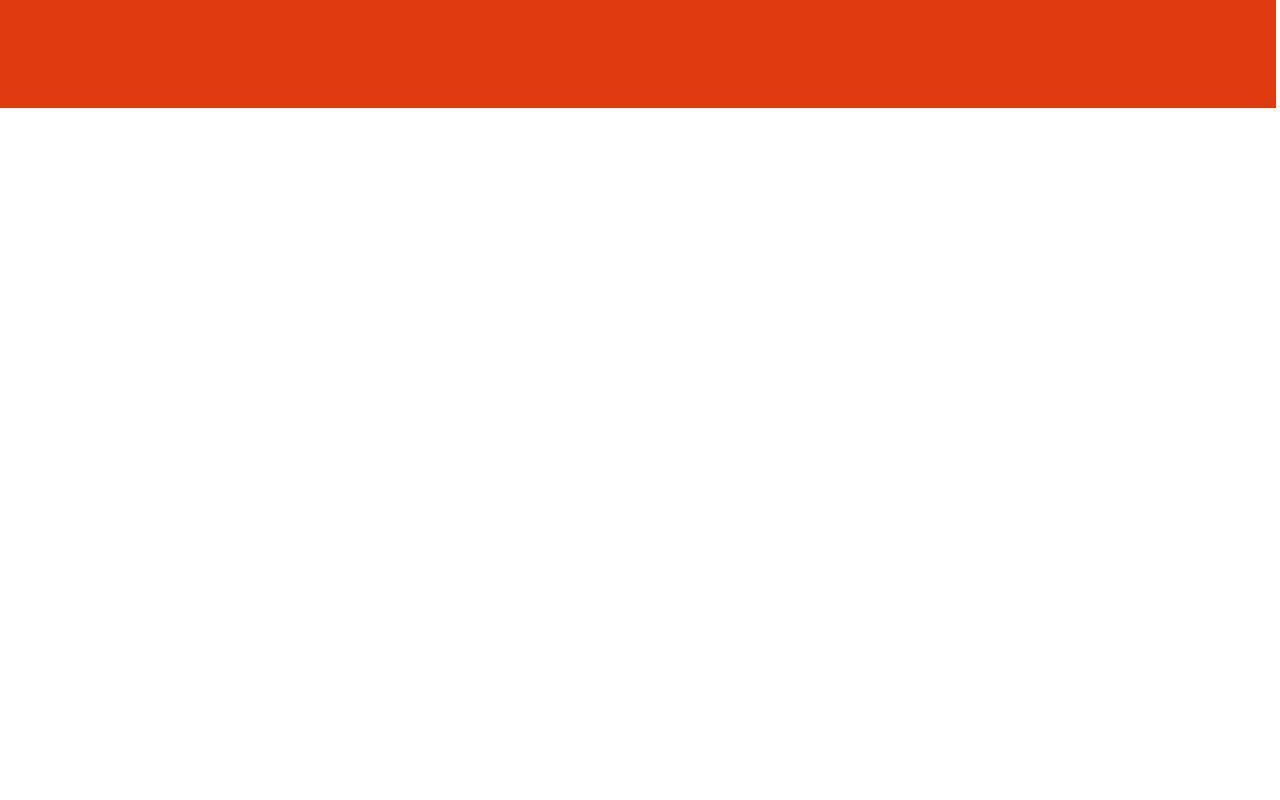
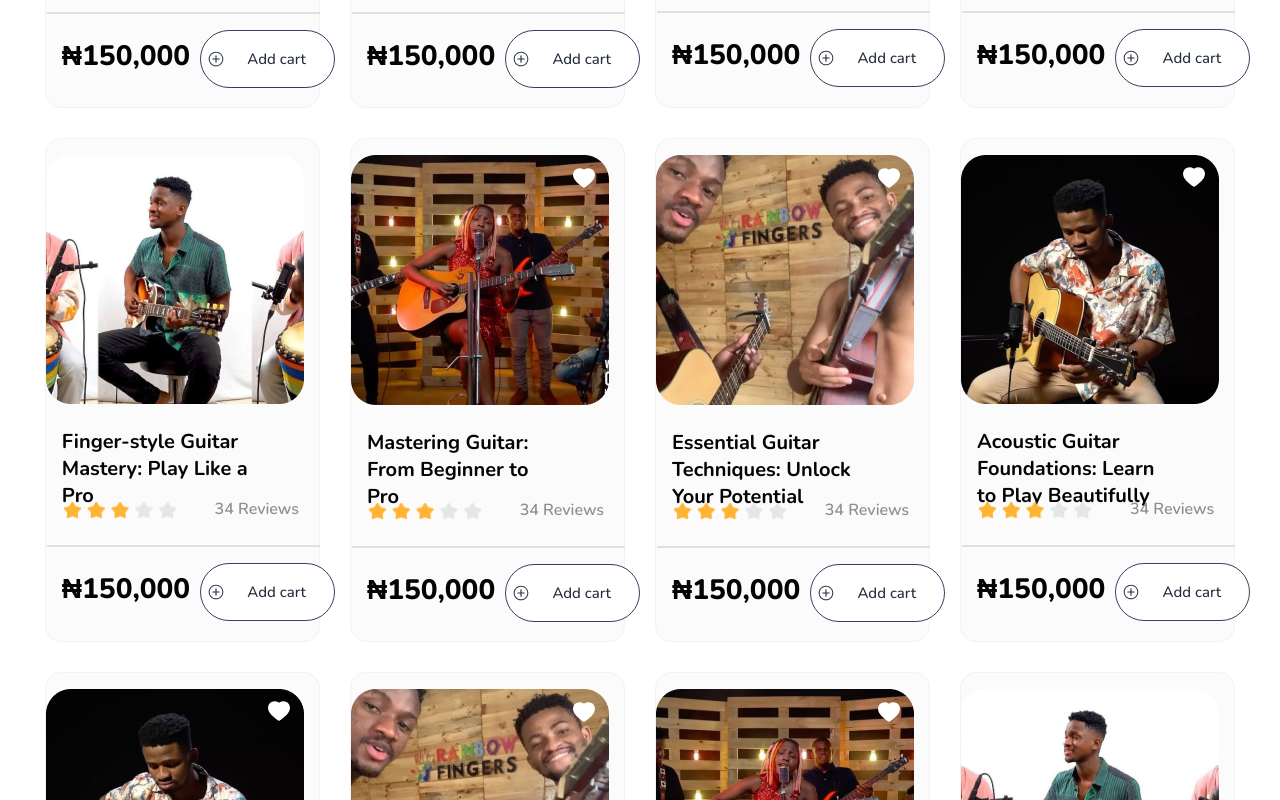
Before and after one commit to SamuelOgbonnaeze/rainbow-fingers, a Next.js app: page /Store in a window 1280 px wide. Shown: the part 1180-1980 px from the top of the page. Before the commit the page ends 1288 px from the top, so only its background shows below. Built offline with nearby package versions, Linux system fonts and the light colour scheme.

Commit message:
Daily commit

```diff
--- a/components/StorePage/StoreCourses.jsx
+++ b/components/StorePage/StoreCourses.jsx
@@ -1,7 +1,85 @@
-import React from 'react'
+import React, { useState } from 'react'
+import Image from 'next/image'
+import { BsSearch } from 'react-icons/bs'
+import Learn_1 from '@/public/images/learn-plan-1.png'
+import Learn_2 from '@/public/images/learn-plan-2.png'
+import Learn_3 from '@/public/images/learn-plan-3.png'
+import Learn_4 from '@/public/images/learn-plan-4.png'
+import Ratings from '@/public/images/rating.png'
+import RightArrow from "@/public/images/right-arrow.png"
+import { IoIosAddCircleOutline } from 'react-icons/io'
+import { AiFillHeart } from 'react-icons/ai'
+import { CiLocationOn } from 'react-icons/ci'
+
+const StoreCourses = () => {
+    function Card(props) {
+        return <div className='h-[400px] md:h-[504px] rounded-[16px] border-solid border-[1px] border-[#F2F2F2] flex flex-col pt-4 bg-[#FBFBFB] hover:shadow-xl hover:scale-105 ease-in-out duration-300'>
+            <div className='relative mx-auto w-[150px] md:w-[274px]'>
+                <Image
+                    src={props.img}
+                    width={258}
+                    height={250}
+                    alt='sample_1 image'
+
+                />
+                <div
+                    className='absolute -mt-[140px] md:-mt-[240px] ml-[120px] md:ml-[220px] rounded-[20%] hover:cursor-pointer'
+                    style={{ color: color }}
+                    onClick={handleClick}
+                    onDoubleClick={handleDoubleClick}
+                >
+                    <AiFillHeart
+                        size={26}
+                        className=''
+
+                    />
+                </div>
+
+            </div>
 
 
-const StoreCourses = () => {
+            <p className='lg:w-[70%] h-[49px] ml-2 md:ml-4 font-nunito font-bold text-[12px] md:text-[16px] lg:text-[20px] leading-[27px]  mt-[24px] text-[#050304]'>{props.headerText}
+            </p>
+
+            <div className='flex lg:w-[90%] lg:h-[20px] mt-6 justify-between ml-1 md:ml-4'>
+                <Image
+                    src={Ratings}
+                    height={20.47}
+                    className=' w-[70px] md:w-[116px] '
+                />
+                <p className='mt-1 w-[85px] h-[12px] font-nunito font-semibold text-[10px] md:text-[16px] leading-[9px] text-[#8F8F8F] mr-2'>{props.reviews} Reviews</p>
+            </div>
+            <hr className='mt-6 w-full ml-[1px] border-solid border-[1px] border-[#E0E0E0]'></hr>
+
+
+            <div className='mt-[21px] flex items-center w-full h-[48.47px] px-2 justify-between gap-[10px]'>
+                <p className=' h-[21px]  font-nunito font-extrabold text-[18px] md:text-[24px] lg:text-[28px] leading-[15px] md:ml-2 text-[#050304]'>₦{props.price}</p>
+                <button className='w-[70px] md:w-[135px] h-[58px] md:mr-4 rounded-[20px] md:rounded-[60px] py-[12px] px-[24px] flex flex-col lg:flex-row gap-[8px] border-solid border-[1px] border-[#363F5E] items-center bg-[#FFFFFF]  text-[#242C3D] hover:shadow-xl'>
+                    <div className=' lg:ml-[-18px] mt-[-8px] md:mt-[-6px] lg:mt-0'>
+                        <IoIosAddCircleOutline
+                            size={18}
+                            className=''
+                        />
+                    </div>
+                    <div className='w-[60px] md:w-[110px] lg:w-[250px]'>
+                        <p className='font-nunito font-medium text-[12px] md:text-[15px] ml-[10px] leading-3 md:leading-[20px] -tracking-2 text-center h-[20px] text-[#242C3D] '>Add cart</p>
+                    </div>
+                </button>
+            </div>
+
+
+
+        </div>
+    }
+    const [color, setColor] = useState('white');
+
+    const handleClick = () => {
+        setColor("red");
+    };
+
+    const handleDoubleClick = () => {
+        setColor('white'); // Revert back to the original color
+    };
     return (
         <div>
             {/* course categories */}
@@ -24,9 +102,9 @@ const StoreCourses = () => {
             {/* sorting section */}
             <div className='w-[93%] flex justify-between mt-[60px] mx-auto text-center'>
                 {/* Left side */}
-                <div className=' w-[35%] flex gap-4 items-center' >
+                <div className='lg:w-[35%] flex flex-col md:flex-row gap-4 items-center' >
                     {/* Views */}
-                    <div className='w-[40%] h-[50px] rounded-[60px] border-solid border-[1px] border-[#363F5E] px-6 py-3 gap-[8px] hover:shadow-xl ' >
+                    <div className='w-full lg:w-[40%] h-[50px] rounded-[60px] border-solid border-[1px] border-[#363F5E] px-6 py-3 gap-[8px] hover:shadow-xl hover:scale-105 ' >
                         <div className='w-[80%] mx-auto font-nunito font-medium text-[#242C3D] text-[14px] md:text-[16px] lg:text-[18px] leading-3 md:leading-4 lg:leading-[20px] -tracking-[2%] '>
                             <select className='w-full' name="cars" id="cars">
                                 <option value="recent">Recent</option>
@@ -35,12 +113,12 @@ const StoreCourses = () => {
                         </div>
                     </div>
                     {/* Guitar types */}
-                    <div className='w-[40%] h-[50px] rounded-[60px] border-solid border-[1px] border-[#363F5E] px-6 py-3 gap-[8px] hover:shadow-xl ' >
-                    <div className='w-[80%] mx-auto font-nunito font-medium text-[#242C3D] text-[14px] md:text-[16px] lg:text-[18px] leading-3 md:leading-4 lg:leading-[20px] -tracking-[2%] '>
+                    <div className='w-full lg:w-[40%] h-[50px] rounded-[60px] border-solid border-[1px] border-[#363F5E] px-6 py-3 gap-[8px] hover:shadow-xl hover:scale-105 ' >
+                        <div className='w-[80%] mx-auto font-nunito font-medium text-[#242C3D] text-[14px] md:text-[16px] lg:text-[18px] leading-3 md:leading-4 lg:leading-[20px] -tracking-[2%] '>
                             <select className='w-full' name="guitar" id="guitar">
-                                <option value="acoustic">Acoustic Guitar</option>
-                                <option value="electric">Electric Guitar</option>
-                                <option value="bass">Bass Guitar</option>
+                                <option value="acoustic">Acoustic</option>
+                                <option value="electric">Electric</option>
+                                <option value="bass">Bass</option>
                             </select>
                         </div>
                     </div>
@@ -48,9 +126,109 @@ const StoreCourses = () => {
                 {/* Left side ends */}
 
                 {/* Right side */}
-                <div>usb 8ypt
+                <div className=' w-[35%]  flex flex-col md:flex-row gap-4 items-center' >
+                    {/* Search box */}
+                    <div className='w-full md:w-[40%] h-[50px] rounded-[60px] border-solid border-[1px] border-[#363F5E] py-2 gap-[8px] hover:shadow-xl  ' >
+                        <div className='w-[80%] h-full flex mx-auto font-nunito font-medium text-[#242C3D] text-[14px] md:text-[16px] lg:text-[18px] leading-3 md:leading-4 lg:leading-[20px] -tracking-[2%] gap-[10px] items-center '>
+                            <BsSearch className=' bg-white' size={25} />
+                            <input type='text' placeholder='Search' className='w-full h-full font-medium  font-hanken items-center' />
+                        </div>
+                    </div>
+                    {/* Search button */}
+                    <button className='w-full md:w-[40%] h-[50px] rounded-[60px] bg-[#E24F29] hover:bg-white hover:border-solid hover:border-[1px] hover:border-[#E24F29]  px-6 py-3 gap-[10px] hover:shadow-xl mx-auto font-nunito font-medium text-white hover:text-[#E24F29] text-[14px] md:text-[16px] lg:text-[18px] leading-3 md:leading-4 lg:leading-[20px] -tracking-[2%] hover:scale-105 ' >
+                        Search
+                    </button>
+                </div>
+            </div>
 
-                </div>
+            {/* course cards */}
+            <div className='mt-16 w-[93%]  grid grid-cols-2 lg:grid-cols-4 gap-[10px] md:gap-[30px] justify-between mx-auto bg-[#FFFFFF] mb-16 '>
+
+                {/* 1st row */}
+                <Card
+                    img={Learn_1}
+                    headerText='Mastering Guitar: From Beginner to Pro'
+                    reviews='34'
+                    price='150,000'
+                />
+
+                <Card
+                    img={Learn_2}
+                    headerText='Essential Guitar Techniques: Unlock Your Potential'
+                    reviews='34'
+                    price='150,000'
+                />
+
+                <Card
+                    img={Learn_3}
+                    headerText='Acoustic Guitar Foundations: Learn to Play Beautifully'
+                    reviews='34'
+                    price='150,000'
+                />
+
+                <Card
+                    img={Learn_4}
+                    headerText=' Finger-style Guitar Mastery: Play Like a Pro'
+                    reviews='34'
+                    price='150,000'
+                />
+                {/* 2nd row */}
+                <Card
+                    img={Learn_4}
+                    headerText=' Finger-style Guitar Mastery: Play Like a Pro'
+                    reviews='34'
+                    price='150,000'
+                />
+
+                <Card
+                    img={Learn_1}
+                    headerText='Mastering Guitar: From Beginner to Pro'
+                    reviews='34'
+                    price='150,000'
+                />
+
+                <Card
+                    img={Learn_2}
+                    headerText='Essential Guitar Techniques: Unlock Your Potential'
+                    reviews='34'
+                    price='150,000'
+                />
+
+                <Card
+                    img={Learn_3}
+                    headerText='Acoustic Guitar Foundations: Learn to Play Beautifully'
+                    reviews='34'
+                    price='150,000'
+                />
+
+                {/* 3rd row */}
+                <Card
+                    img={Learn_3}
+                    headerText='Acoustic Guitar Foundations: Learn to Play Beautifully'
+                    reviews='34'
+                    price='150,000'
+                />
+
+                <Card
+                    img={Learn_2}
+                    headerText='Essential Guitar Techniques: Unlock Your Potential'
+                    reviews='34'
+                    price='150,000'
+                />
+
+                <Card
+                    img={Learn_1}
+                    headerText='Mastering Guitar: From Beginner to Pro'
+                    reviews='34'
+                    price='150,000'
+                />
+
+                <Card
+                    img={Learn_4}
+                    headerText=' Finger-style Guitar Mastery: Play Like a Pro'
+                    reviews='34'
+                    price='150,000'
+                />
             </div>
         </div>
     )
--- a/components/StorePage/StoreFooter.jsx
+++ b/components/StorePage/StoreFooter.jsx
@@ -5,7 +5,7 @@ import { AiOutlineFacebook } from 'react-icons/ai'
 
 const StoreFooter = () => {
     return (
-        <div className='mt-[700px] md:mt-[1000px] lg:mt-[148px] w-full h-[420px] -ml-[4px] bg-[#DF3B11] text-white'>
+        <div className=' w-full h-[420px] -ml-[4px] bg-[#DF3B11] text-white'>
             <div className='grid grid-cols-2 md:grid-cols-3 gap-6  w-full mx-auto justify-between pt-[65px] px-16'>
                 {/* 1st column */}
                 <div className='flex  flex-col  h-[163px]  font-lato font-normal text-[16px] lg:text-[20px] leading-[20.5px] mx-auto'>
--- a/styles/globals.css
+++ b/styles/globals.css
@@ -38,3 +38,7 @@ html {
 .gradient-border {
   background: linear-gradient(180deg, #EF9D88 0%, #FFB9A7 100%);
 }
+
+input:focus {
+  outline: none;
+}
--- a/tailwind.config.js
+++ b/tailwind.config.js
@@ -13,7 +13,7 @@ module.exports = {
       'sm': '640px',
       // => @media (min-width: 640px) { ... }
 
-      'md': '770px',
+      'md': '768px',
       // => @media (min-width: 768px) { ... }
 
       'lg': '1220px',
```
